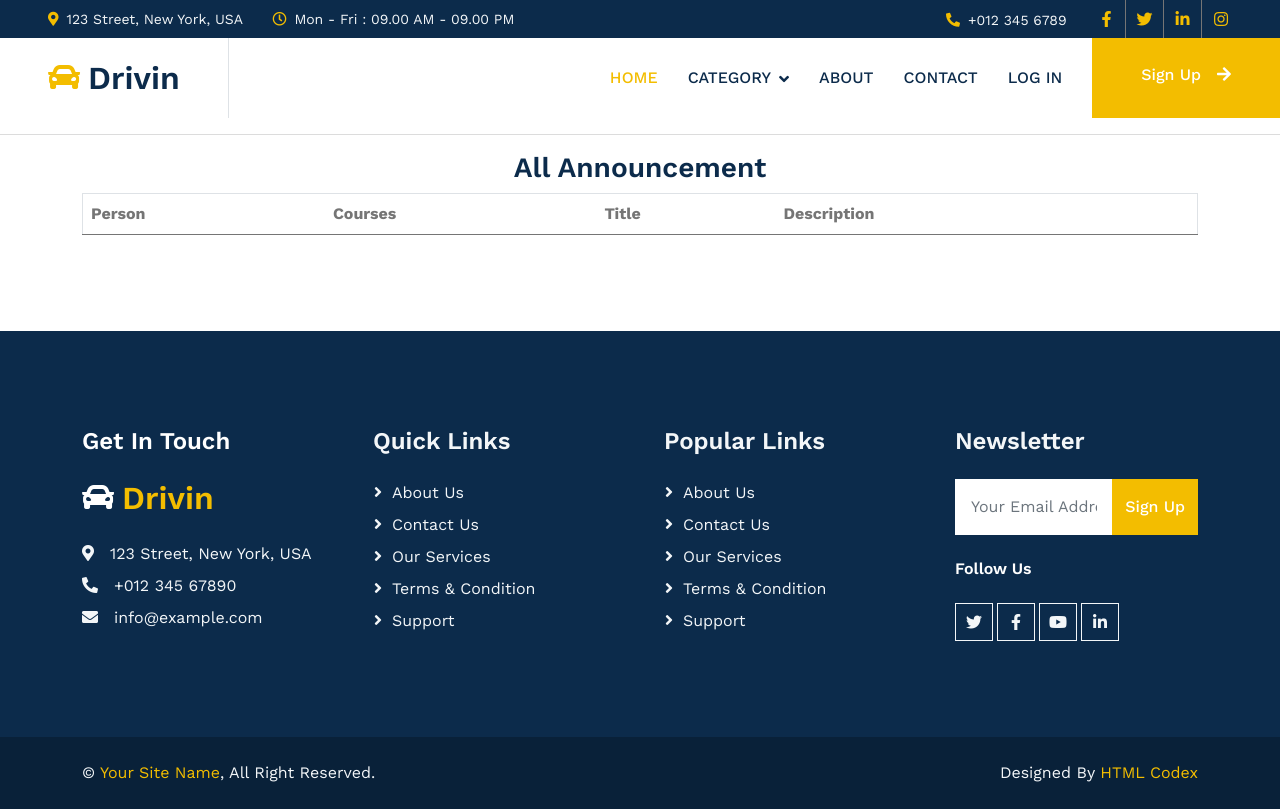
After one commit to Muk74dir/Prodemy, a Django app: page /account/mycourses/ in a window 1280 px wide. The commit adds this page. Run offline with Django 4.2, Linux system fonts and the light colour scheme; data that the repository does not hold is empty; some libraries are stand-ins or nearby versions.

Commit message:
announcement added in backend

```diff
--- a/ProdemyApp/admin.py
+++ b/ProdemyApp/admin.py
@@ -1,5 +1,5 @@
 from django.contrib import admin
-from .models import User, CourseCategoryModel, CourseModel
+from .models import User, CourseCategoryModel, CourseModel, AnnouncementModel
 
 # Register your models here.
 @admin.register(User)
@@ -15,3 +15,7 @@ class CourseCategoryAdmin(admin.ModelAdmin):
 class CourseAdmin(admin.ModelAdmin):
     list_display = ['id','title','price','instructor']
     prepopulated_fields = {'slug': ('title',)}
+
+@admin.register(AnnouncementModel)
+class AnnouncementAdmin(admin.ModelAdmin):
+    list_display = ['person', 'course', 'title', 'description', 'image']
--- /dev/null
+++ b/ProdemyApp/templates/account/mycourses.html
@@ -0,0 +1,40 @@
+{% extends "base.html" %}
+
+{% block content %}
+<div class="container mx-auto">
+    <div>
+        <h3 class="text-center">All Announcement</h3>
+        <table class="table border border-1 table-hover">
+            <thead>
+                <tr>
+                    <th scope="col">Person</th>
+                    <th scope="col">Courses</th>
+                    <th scope="col">Title</th>
+                    <th scope="col">Description</th>
+                    <th scope="col"></th>
+                </tr>
+            </thead>
+            <tbody>
+                {% for announcement in announcements %}
+                <tr>
+                    <th scope="row">{{announcement.person}}</th>
+                    <td>{{announcement.course}}</td>
+                    <td>{{announcement.title}}</td>
+                    <td>{{announcement.description}}</td>
+                    <td>
+                        <a href="{% url 'delete_announcement' announcement.id %}">x</a>
+                    </td>
+                </tr>
+                {% endfor %}
+
+            </tbody>
+        </table>
+    </div>
+</div>
+<script>
+    function hideRow(element) {
+        var row = element.parentNode;
+        row.style.display = "none";
+    }
+</script>
+{% endblock %}
--- a/ProdemyApp/urls.py
+++ b/ProdemyApp/urls.py
@@ -9,5 +9,7 @@ urlpatterns = [
    # path('profile/',views.MyTemplateView.as_view(), name='profile'),
     path('teacherDashboard/', views.teacherDashboard, name='teacherDashboard'),
     path('certificate/', views.certificate_view, name='certificate_view'),
+    path('mycourses/', views.MyCourses, name='mycourses'),
+    path('delete-announcement/<int:announcement_id>/', views.DeleteAnnouncement, name='delete_announcement'),
     path('player/<int:id>', views.VideoPlayerView.as_view(), name='player'),
 ]
--- a/ProdemyApp/views.py
+++ b/ProdemyApp/views.py
@@ -1,9 +1,9 @@
-from django.shortcuts import render, redirect
+from django.shortcuts import render, redirect,get_object_or_404
 from django.views.generic import View, CreateView
 from .forms import RegistrationForm
 from django.contrib.auth.forms import AuthenticationForm, PasswordChangeForm, SetPasswordForm
 from django.contrib.auth import login,logout,authenticate
-from .models import CourseModel
+from .models import CourseModel, AnnouncementModel
 
 class SigninView(View):
     template_name = "account/register.html"  # Update with the correct template name
@@ -61,3 +61,14 @@ class VideoPlayerView(CreateView):
         course = CourseModel.objects.get(id=id)
         self.context['course'] = course
         return render(request, self.template_name, self.context)
+
+
+def MyCourses(request):
+    announcements = AnnouncementModel.objects.all()
+    return render(request, 'account/mycourses.html', {'announcements': announcements})
+
+
+def DeleteAnnouncement(request, announcement_id):
+    announcement = get_object_or_404(AnnouncementModel, id = announcement_id)
+    announcement.delete()
+    return render(request, 'account/mycourses.html')
--- a/templates/base.html
+++ b/templates/base.html
@@ -87,7 +87,7 @@
             <div class="navbar-nav ms-auto p-4 p-lg-0">
                 <a href="index.html" class="nav-item nav-link active">Home</a>
                 {% if request.user.AccounType == "Student" %}
-                <a href="#" class="nav-item nav-link">My Courses</a>
+                <a href="{% url 'mycourses' %}" class="nav-item nav-link">My Courses</a>
                 {% elif request.user.AccounType == "Instructor" %}
                 <a href="{% url 'teacherDashboard' %}" class="nav-item nav-link">Dashboard</a>
                 {% endif %}
@@ -101,7 +101,7 @@
                         <a href="404.html" class="dropdown-item">5 </a>
                     </div>
                 </div>
-                <a href=" {% url "player" 1 %} " class="nav-item nav-link">About</a>
+                <a href="{% url 'player' 1 %}" class=" nav-item nav-link">About</a>
                 <a href="#" class="nav-item nav-link">Contact</a>
                 <a href="{% url 'login' %}" class="nav-item nav-link">Log in</a>
             </div>
```
